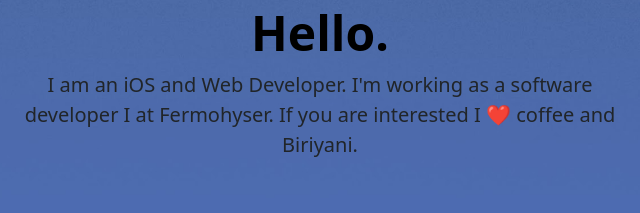
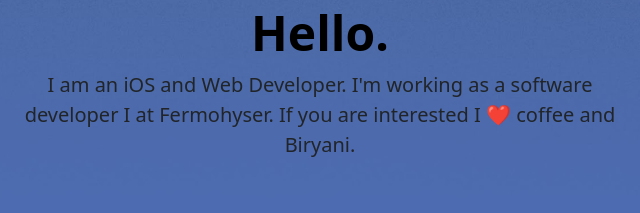
Before and after one commit to GhrVinay/PortfolioSite-v2.0, a plain HTML site: page index.html in a window 1280 px wide. Shown: the part 587-800 px from the top of the page, 320-960 px from the left. Drawn offline with nearby package versions, Linux system fonts and the light colour scheme.

Commit message:
Update index.html

```diff
--- a/index.html
+++ b/index.html
@@ -37,7 +37,7 @@
       <h1 class="display-5 fw-bold text-body-emphasis">Hello.</h1>
       <div class="col-lg-6 mx-auto">
         <p class="lead mb-4">I am an iOS and Web Developer. I'm working as a software developer I at Fermohyser. If
-          you are interested I ❤️ coffee and Biriyani.</p>
+          you are interested I ❤️ coffee and Biryani.</p>
       </div>
     </div>
   </section>
```
